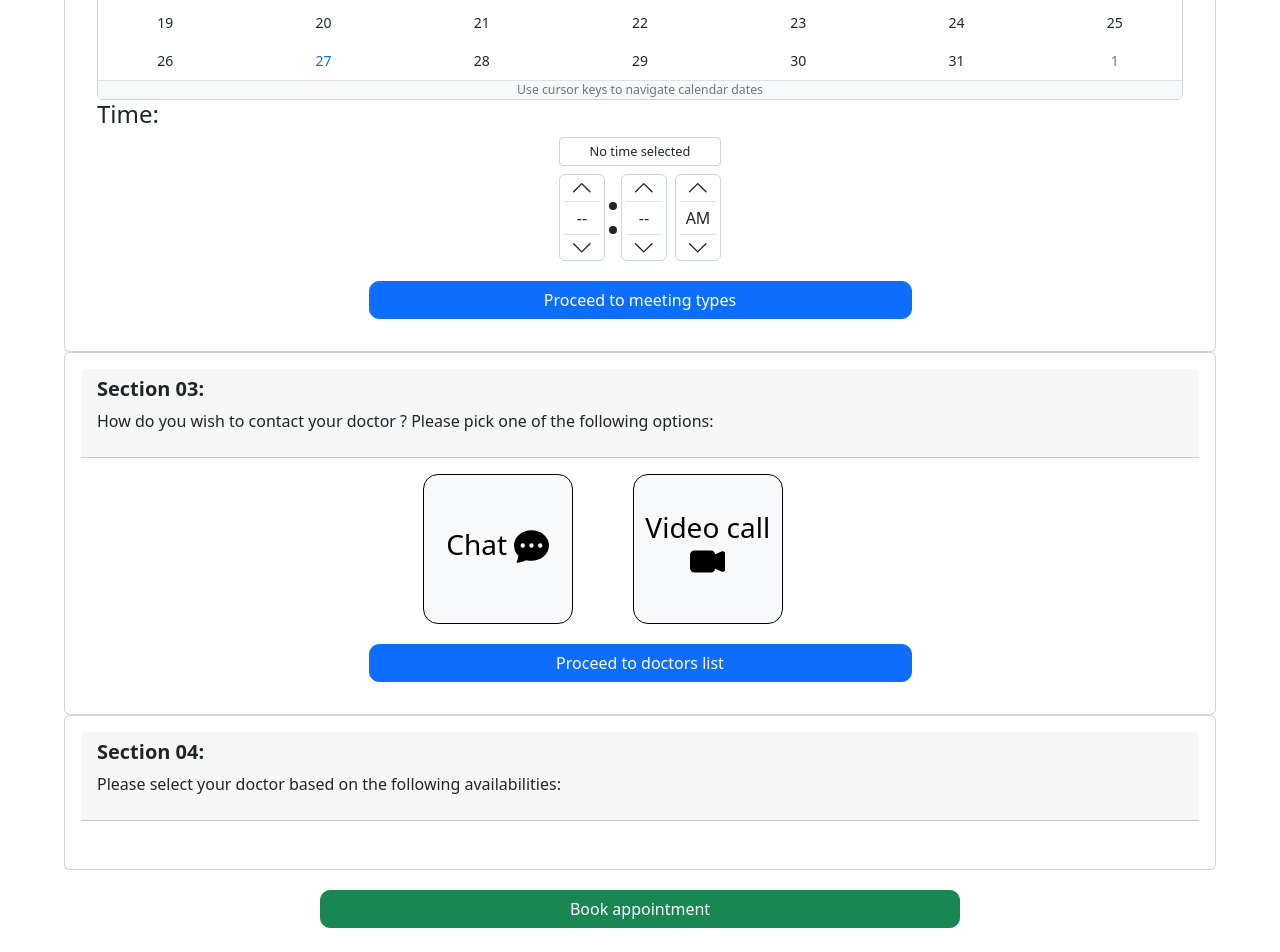
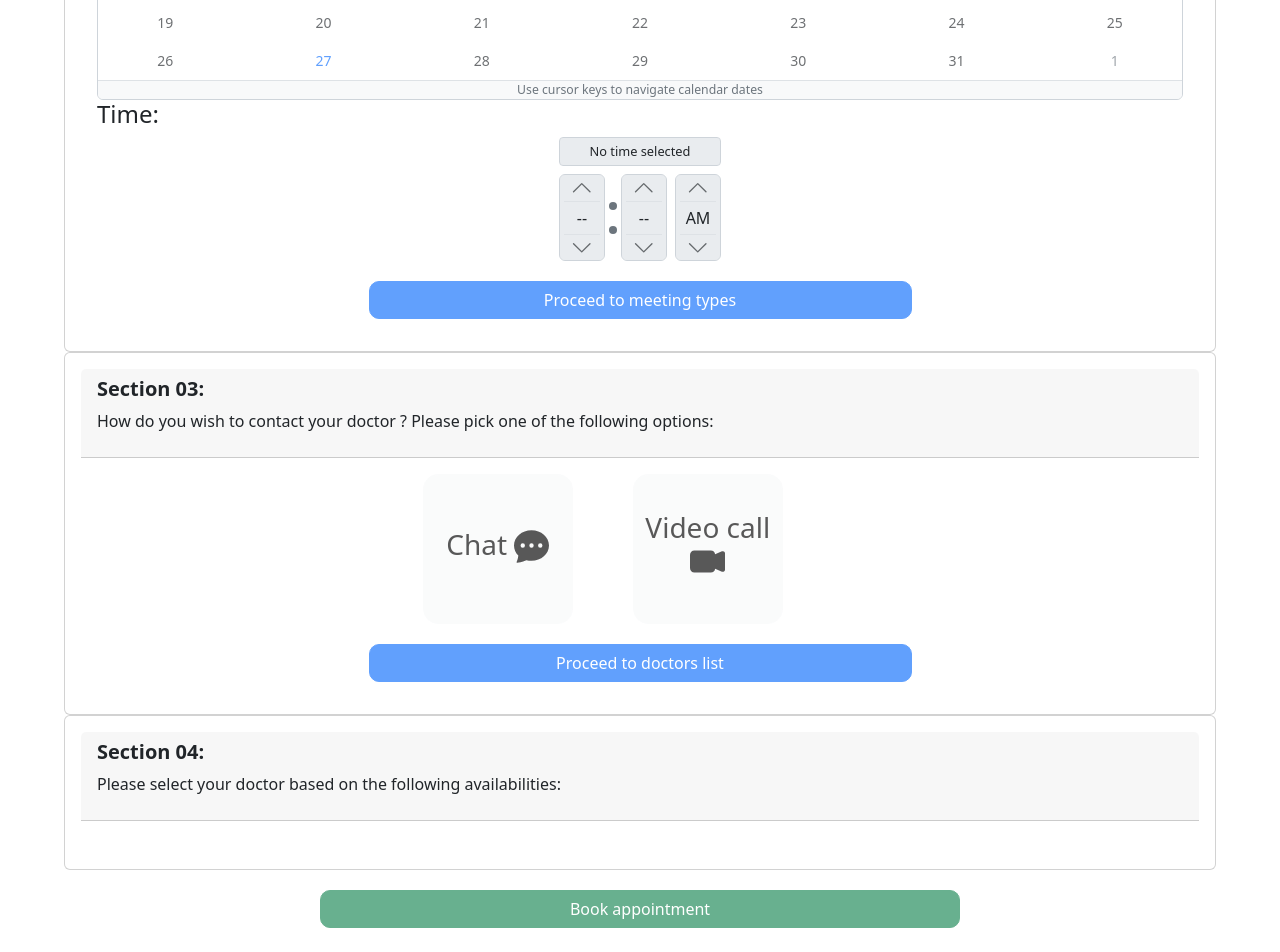
Before and after one commit to alexlrwilliams/mental-health-app, a Vue app in the folder frontend/: page /bookAppointmentForm in a window 1280 px wide. Shown: the part 960-1912 px from the top of the page. Built offline with nearby package versions, Linux system fonts and the light colour scheme.

Commit message:
added 'Disable' and 'Automatic Scroll' to BAF page

```diff
--- a/frontend/src/pages/BookAppointmentForm.vue
+++ b/frontend/src/pages/BookAppointmentForm.vue
@@ -7,23 +7,26 @@
             <b-card-header>
                 <h4><b>Book your appointment:</b></h4>
                 <p>Welcome to <b>EvenBetterHealth</b>. Please fill in the forms below to book your appointment:</p>
+
                 <h5><b>Section 01:</b></h5>
                 <p>On the textbox below, could you please tell us more about the issue ?</p>
             </b-card-header>
-            <b-card-body>
+            <b-card-body >
                 <b-form @submit.prevent="" >
                   <b-form-group id="address-group"
                                     label="Description of symptoms:*"
                                     label-for="description-input">
-                    <b-form-textarea id="description-input"
+                                  <b-form-textarea
+                                    id="description-input"
                                     class="description-textarea"
                                     v-model="description"
                                     type="text"
-                                required></b-form-textarea>
+                                    required>
+                                  </b-form-textarea>
                   </b-form-group>
 
                 <div class="booking-section-btn">
-                    <b-button variant="primary" class='booking-section-btn-proceed' v-model="type">Proceed to calendar</b-button>
+                    <b-button variant="primary" class='booking-section-btn-proceed' v-model="type" @click="proceedToSection2">Proceed to calendar</b-button>
                 </div>
                 </b-form>
             </b-card-body>
@@ -32,7 +35,7 @@
 
     <div class="booking-section">
         <b-card class="booking-section-form">
-        <b-card-header>
+        <b-card-header ref="section2">
             <h5><b>Section 02:</b></h5>
             <p>Please chose your availability using the calendar below: </p>
         </b-card-header>
@@ -40,18 +43,18 @@
 
         <b-form @submit.prevent="" >
             <h4>Date:</h4>
-            <b-calendar block locale="en-US" v-model="selectedDate" @input="saveSelectedDate"></b-calendar>
+              <b-calendar block locale="en-US" v-model="selectedDate" @input="saveSelectedDate" :disabled="!section1Complete"></b-calendar>
             <h4>Time:</h4>
               <b-row class='time'>
                 <b-col md="auto">
-                <b-time v-model="selectedTime" minutes-step="15" locale="en" @context="saveSelectedTime"></b-time>
+                  <b-time v-model="selectedTime" minutes-step="15" locale="en" @context="saveSelectedTime" :disabled="!section1Complete"></b-time>
                 </b-col>
               </b-row>
 
          </b-form>
 
             <div class="booking-section-btn">
-                <b-button variant="primary" class='booking-section-btn-proceed'>Proceed to meeting types</b-button>
+                <b-button variant="primary" class='booking-section-btn-proceed' :disabled="!section1Complete" @click="proceedToSection3">Proceed to meeting types</b-button>
             </div>
         </b-card-body>
         </b-card>
@@ -59,19 +62,19 @@
 
     <div class="booking-section">
         <b-card class="booking-section-form">
-            <b-card-header>
+            <b-card-header ref="section3">
                 <h5><b>Section 03:</b></h5>
                 <p>How do you wish to contact your doctor ? Please pick one of the following options:</p>
             </b-card-header>
             <b-card-body>
 
                 <b-form @submit.prevent="" >
-                    <b-button v-model="type" class="btn btn-square-md" id='call' :variant="buttonVariantCall" @click="toggleButtonCall"><h3>Chat <b-icon-chat-dots-fill></b-icon-chat-dots-fill></h3></b-button>
-                    <b-button v-model="type" class="btn btn-square-md" id='video' :variant="buttonVariantVideo" @click="toggleButtonVideo"><h3>Video call <b-icon-camera-video-fill></b-icon-camera-video-fill></h3></b-button>
+                    <b-button v-model="type" class="btn btn-square-md" id='call' :variant="buttonVariantCall" @click="toggleButtonCall" :disabled="!section2Complete"><h3>Chat <b-icon-chat-dots-fill></b-icon-chat-dots-fill></h3></b-button>
+                    <b-button v-model="type" class="btn btn-square-md" id='video' :variant="buttonVariantVideo" @click="toggleButtonVideo" :disabled="!section2Complete"><h3>Video call <b-icon-camera-video-fill></b-icon-camera-video-fill></h3></b-button>
                 </b-form>
 
                 <div class="booking-section-btn">
-                    <b-button variant="primary" class='booking-section-btn-proceed'>Proceed to doctors list</b-button>
+                    <b-button variant="primary" class='booking-section-btn-proceed' :disabled="!section2Complete" @click="proceedToSection4">Proceed to doctors list</b-button>
                 </div>
             </b-card-body>
         </b-card>
@@ -79,7 +82,7 @@
 
     <div class="booking-section">
         <b-card class="booking-section-form">
-            <b-card-header>
+            <b-card-header ref="section4">
                 <h5><b>Section 04:</b></h5>
                 <p>Please select your doctor based on the following availabilities:</p>
             </b-card-header>
@@ -90,7 +93,7 @@
     </div>
 
     <div class="booking-section-btn">
-        <b-button type="submit" variant="success" class='booking-section-btn-proceed'>Book appointment</b-button><br>
+        <b-button type="submit" variant="success" class='booking-section-btn-proceed' :disabled="!section3Complete">Book appointment</b-button><br>
     </div>
  </div>
 </div>
@@ -102,6 +105,10 @@ import NavBar from '../components/NavBar'
 export default {
   data() {
     return {
+      section1Complete: false,
+      section2Complete: false,
+      section3Complete: false,
+
       description: '',
 
       selectedDate: '',
@@ -120,6 +127,30 @@ export default {
     NavBar
   },
   methods: {
+    proceedToSection2() {
+      // Your code to validate section 1 goes here
+      this.section1Complete = true;
+      this.scrollToSection2();
+    },
+    proceedToSection3() {
+      // Your code to validate section 2 goes here
+      this.section2Complete = true;
+      this.scrollToSection3();
+    },
+    proceedToSection4() {
+      // Your code to validate section 3 goes here
+      this.section3Complete = true;
+      this.scrollToSection4();
+    },
+    scrollToSection2() {
+      this.$refs.section2.scrollIntoView({ behavior: 'smooth' });
+    },
+    scrollToSection3() {
+      this.$refs.section3.scrollIntoView({ behavior: 'smooth' });
+    },
+    scrollToSection4() {
+      this.$refs.section4.scrollIntoView({ behavior: 'smooth' });
+    },
     saveSelectedDate() {
       this.savedDate = this.selectedDate;
     },
```
Lines whose indentation alone changed are shown as unchanged.
